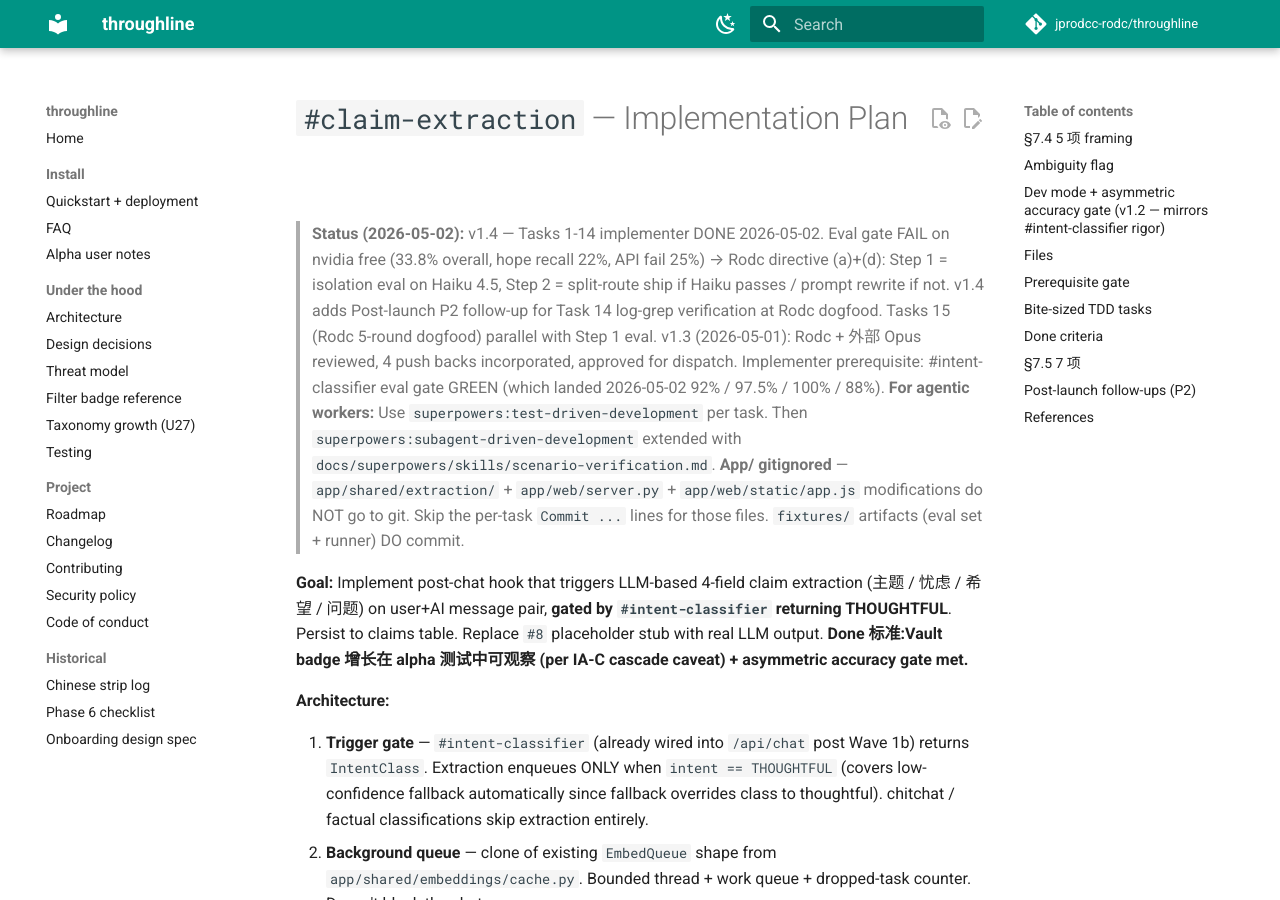
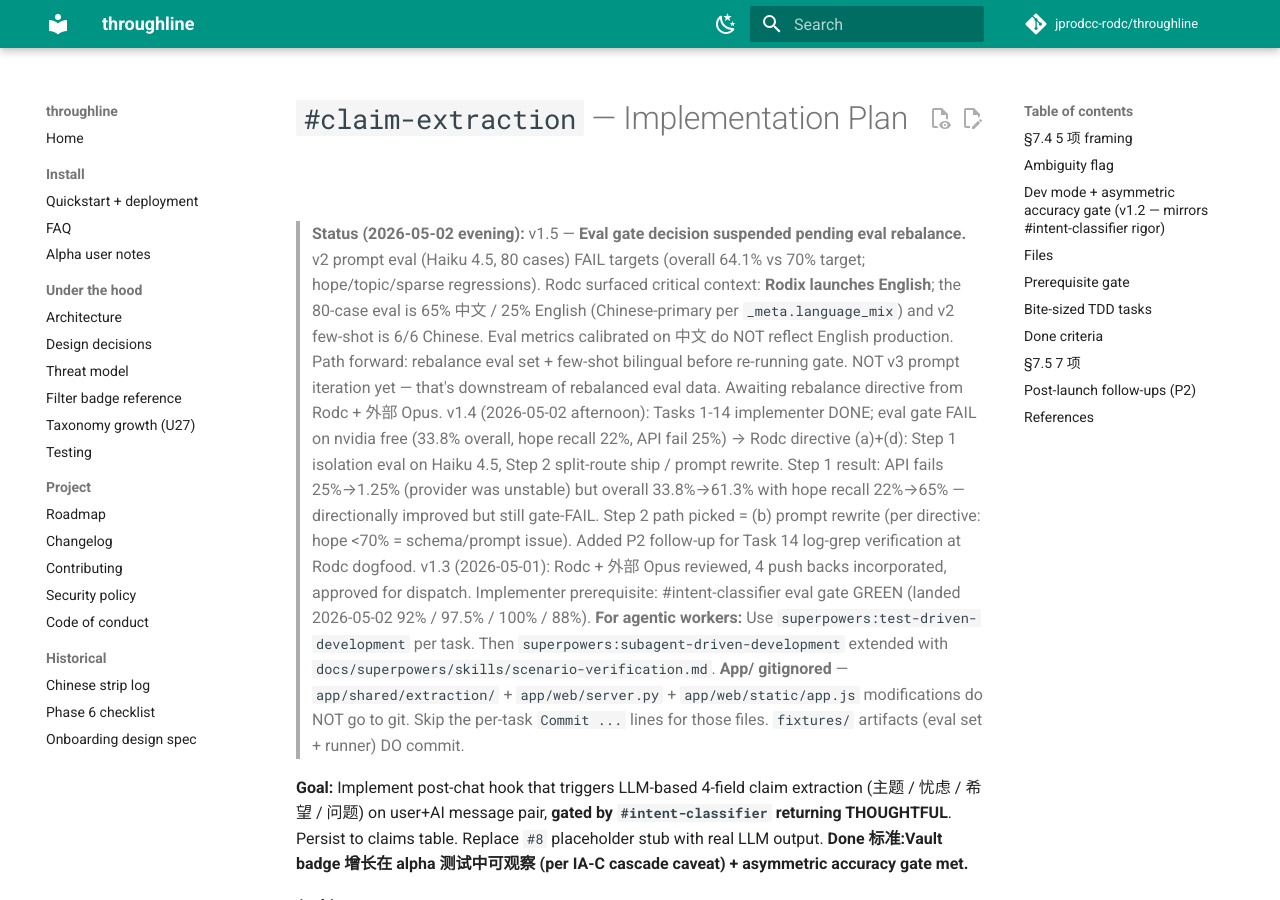
Before and after one commit to jprodcc-rodc/throughline, an MkDocs documentation site: the page built from docs/superpowers/plans/2026-05-01-claim-extraction.md, in a window 1280 px wide and 900 px high. Built offline with MkDocs 1.6.1 and Material for MkDocs 9.7.7, drawn with Linux system fonts in a browser that asks for light colours; comment, search, counter and statistics services are not loaded; some of the changed text lies outside the part shown.

Commit message:
plan(claim-extraction): v1.5 — eval gate suspended, language-bias risk
Critical context surfaced by Rodc 2026-05-02 evening: Rodix launches
English; 中文 dev usage is UI convenience, not ship-time truth.

Findings:
- 80-case eval set: 65% 中文 / 25% English / 10% mixed
  (`_meta.language_mix: "Chinese-primary"`)
- v2 prompt few-shot: 6/6 中文 examples
- v2 eval metrics on Haiku 4.5 are CALIBRATED ON 中文 distribution
- English production performance is effectively unmeasured

Implications:
- v2 sparse 93→50 regression may be a 中文-prompt-bias artifact
  that doesn't repro on English production
- Hope/topic recall regressions may also be 中文-side
- We don't have data to make a ship decision

Path:
- Suspend (v3) prompt iteration — premature without bilingual data
- Rebalance eval set (≥50% English + bilingual few-shot) FIRST
- Then re-run v2 prompt against rebalanced eval set
- English-bucket metrics = ship gate; 中文 = Phase 2 launch signal
- Per-language metric reporting added to runner

Status header updated with iteration timeline (v1.3 dispatch → v1.4
Step 1/2 directive → v1.5 eval rebalance suspension).

Risk register: language-bias entry added under existing risk
mitigation block.

Co-Authored-By: Claude Opus 4.7 (1M context) <noreply@anthropic.com>

```diff
--- a/docs/superpowers/plans/2026-05-01-claim-extraction.md
+++ b/docs/superpowers/plans/2026-05-01-claim-extraction.md
@@ -1,7 +1,8 @@
 # `#claim-extraction` — Implementation Plan
 
-> **Status (2026-05-02):** v1.4 — Tasks 1-14 implementer DONE 2026-05-02. Eval gate FAIL on nvidia free (33.8% overall, hope recall 22%, API fail 25%) → Rodc directive (a)+(d): Step 1 = isolation eval on Haiku 4.5, Step 2 = split-route ship if Haiku passes / prompt rewrite if not. v1.4 adds Post-launch P2 follow-up for Task 14 log-grep verification at Rodc dogfood. Tasks 15 (Rodc 5-round dogfood) parallel with Step 1 eval.
-> v1.3 (2026-05-01): Rodc + 外部 Opus reviewed, 4 push backs incorporated, approved for dispatch. Implementer prerequisite: #intent-classifier eval gate GREEN (which landed 2026-05-02 92% / 97.5% / 100% / 88%).
+> **Status (2026-05-02 evening):** v1.5 — **Eval gate decision suspended pending eval rebalance.** v2 prompt eval (Haiku 4.5, 80 cases) FAIL targets (overall 64.1% vs 70% target; hope/topic/sparse regressions). Rodc surfaced critical context: **Rodix launches English**; the 80-case eval is 65% 中文 / 25% English (Chinese-primary per `_meta.language_mix`) and v2 few-shot is 6/6 Chinese. Eval metrics calibrated on 中文 do NOT reflect English production. Path forward: rebalance eval set + few-shot bilingual before re-running gate. NOT v3 prompt iteration yet — that's downstream of rebalanced eval data. Awaiting rebalance directive from Rodc + 外部 Opus.
+> v1.4 (2026-05-02 afternoon): Tasks 1-14 implementer DONE; eval gate FAIL on nvidia free (33.8% overall, hope recall 22%, API fail 25%) → Rodc directive (a)+(d): Step 1 isolation eval on Haiku 4.5, Step 2 split-route ship / prompt rewrite. Step 1 result: API fails 25%→1.25% (provider was unstable) but overall 33.8%→61.3% with hope recall 22%→65% — directionally improved but still gate-FAIL. Step 2 path picked = (b) prompt rewrite (per directive: hope <70% = schema/prompt issue). Added P2 follow-up for Task 14 log-grep verification at Rodc dogfood.
+> v1.3 (2026-05-01): Rodc + 外部 Opus reviewed, 4 push backs incorporated, approved for dispatch. Implementer prerequisite: #intent-classifier eval gate GREEN (landed 2026-05-02 92% / 97.5% / 100% / 88%).
 > **For agentic workers:** Use `superpowers:test-driven-development` per task. Then `superpowers:subagent-driven-development` extended with `docs/superpowers/skills/scenario-verification.md`.
 > **App/ gitignored** — `app/shared/extraction/` + `app/web/server.py` + `app/web/static/app.js` modifications do NOT go to git. Skip the per-task `Commit ...` lines for those files. `fixtures/` artifacts (eval set + runner) DO commit.
 
@@ -85,6 +86,8 @@ Manual annotation: ~30-60 min additional for the 20 boundary cases (1.5h - 2h to
 **Free model risk mitigation**:
 - Detect free-model unavailable (rate limit / deprecation / quota): graceful fallback → placeholder card with subtle "extraction unavailable" hint + log warning + raise to Rodc
 - JSON parse failure: defensive scan for `{...}` block (no `response_format: json_object`); on validation fail retry once; second fail → silent skip per spec edge case 2
+
+**Eval set + few-shot language bias (v1.5 added 2026-05-02 evening)**: Rodix launches English. Dev / Rodc dogfood uses 中文 for UI convenience only — that's a *test-time* preference, not a *ship-time* truth. The 80-case eval set as committed is **65% 中文 / 25% English / 10% mixed** (per `_meta.language_mix: "Chinese-primary"`); v2 few-shot examples are 6/6 中文. Consequence: per-field metrics + asymmetric gate are calibrated on 中文 distribution and do NOT reflect English production performance. **Mitigation**: rebalance eval set to ≥50% English + bilingual few-shot before gating any ship decision. After rebalance, English-bucket metrics are the ship gate; 中文-bucket metrics inform Phase 2 (Chinese launch). Per-language metric reporting required in the runner.
 
 ## Files
 
```
